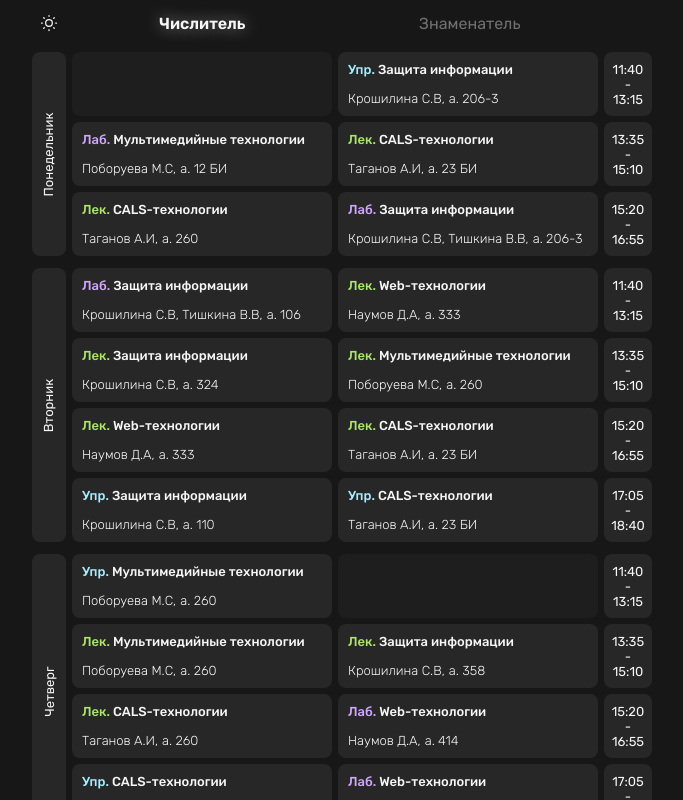
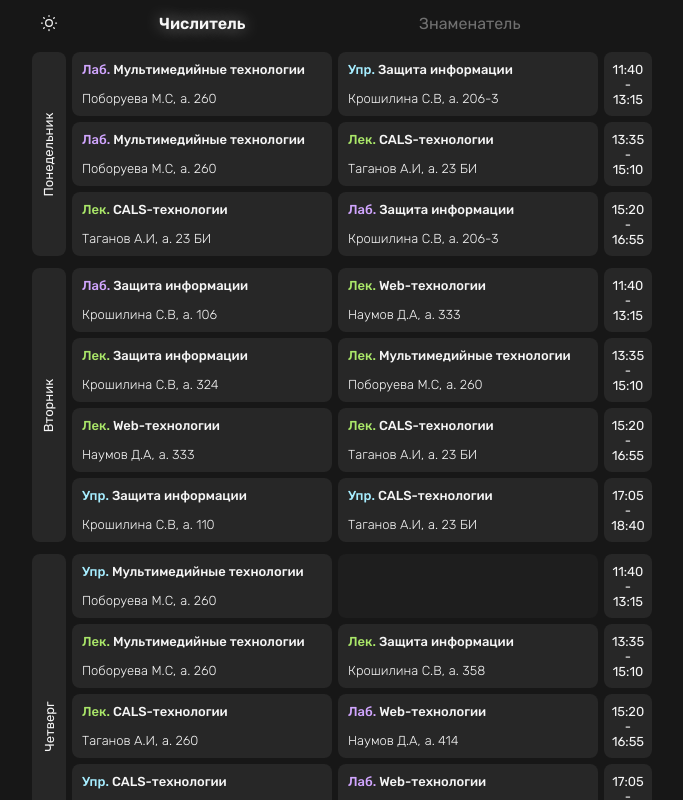
Before and after one commit to p0wered/schedule-react, a React (Vite) app: page / in a window 1280 px wide. Shown: the top 800 px of the page, without its empty margins (298-981 px from the left). Built offline with nearby package versions, Linux system fonts and the light colour scheme.

Commit message:
update schedule

```diff
--- a/src/App.tsx
+++ b/src/App.tsx
@@ -20,18 +20,18 @@ const scheduleData: ScheduleData = {
       name: 'Понедельник',
       pairs: [
         {
-          leftDiscipline: undefined,
+          leftDiscipline: { type: 'lab', name: 'Мультимедийные технологии', teacher: 'Поборуева М.С', room: '260' },
           rightDiscipline: { type: 'upr', name: 'Защита информации', teacher: 'Крошилина С.В', room: '206-3' },
           time: '11:40 - 13:15',
         },
         {
-          leftDiscipline: { type: 'lab', name: 'Мультимедийные технологии', teacher: 'Поборуева М.С', room: '12 БИ' },
+          leftDiscipline: { type: 'lab', name: 'Мультимедийные технологии', teacher: 'Поборуева М.С', room: '260' },
           rightDiscipline: { type: 'lec', name: 'CALS-технологии', teacher: 'Таганов А.И', room: '23 БИ' },
           time: '13:35 - 15:10',
         },
         {
-          leftDiscipline: { type: 'lec', name: 'CALS-технологии', teacher: 'Таганов А.И', room: '260' },
-          rightDiscipline: { type: 'lab', name: 'Защита информации', teacher: 'Крошилина С.В, Тишкина В.В', room: '206-3' },
+          leftDiscipline: { type: 'lec', name: 'CALS-технологии', teacher: 'Таганов А.И', room: '23 БИ' },
+          rightDiscipline: { type: 'lab', name: 'Защита информации', teacher: 'Крошилина С.В', room: '206-3' },
           time: '15:20 - 16:55',
         },
       ],
@@ -40,7 +40,7 @@ const scheduleData: ScheduleData = {
       name: 'Вторник',
       pairs: [
         {
-          leftDiscipline: { type: 'lab', name: 'Защита информации', teacher: 'Крошилина С.В, Тишкина В.В', room: '106' },
+          leftDiscipline: { type: 'lab', name: 'Защита информации', teacher: 'Крошилина С.В', room: '106' },
           rightDiscipline: { type: 'lec', name: 'Web-технологии', teacher: 'Наумов Д.А', room: '333' },
           time: '11:40 - 13:15',
         },
@@ -83,6 +83,11 @@ const scheduleData: ScheduleData = {
           leftDiscipline: { type: 'upr', name: 'CALS-технологии', teacher: 'Таганов А.И', room: '260' },
           rightDiscipline: { type: 'lab', name: 'Web-технологии', teacher: 'Наумов Д.А', room: '414' },
           time: '17:05 - 18:40',
+        },
+        {
+          leftDiscipline: undefined,
+          rightDiscipline: { type: 'upr', name: 'Мультимедийные технологии', teacher: 'Поборуева М.С', room: '260' },
+          time: '18:50 - 20:15',
         }
       ],
     },
```
